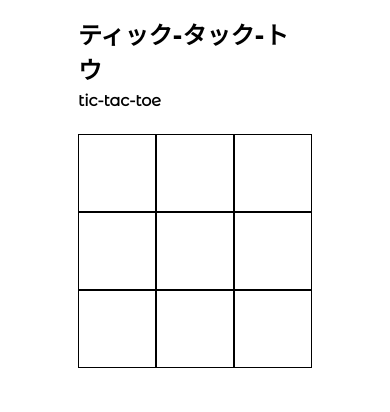
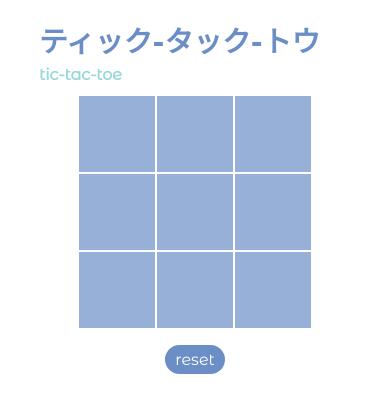
Before and after one commit to katesyberspace/tic-tac-toe, a plain HTML site: page index.html in a window 390 px wide. Drawn offline with Linux system fonts and the light colour scheme; a web font is replaced by a local one.

Commit message:
added reset button, added css styling

```diff
--- a/app.js
+++ b/app.js
@@ -2,6 +2,7 @@ var board = document.querySelector(".board");
 var rows = document.querySelectorAll(".row");
 var boxes = document.querySelectorAll(".row div");
 var winnerOutput = document.querySelector(".winner-output");
+var resetBtn = document.querySelector(".reset-btn");
 var winnerFound = false;
 var turnCount = 0;
 var matchingBoxes = [];
@@ -16,10 +17,10 @@ var getWinningBoxes = function(){
 
 var declareWinner = function(boxClass){
   if (boxClass === "player1"){
-    winnerOutput.textContent = "player one wins! click any box to start new game."
+    winnerOutput.textContent = "player one wins!"
   }
   else if (boxClass === "player2"){
-    winnerOutput.textContent = "player two wins! click any box to start new game."
+    winnerOutput.textContent = "player two wins!"
   }
 }
 
@@ -92,9 +93,8 @@ var runWinLogic = function(boxClass){
 
 var markBox = function(event){
   if (winnerFound === true){
-    resetGame();
+    return
   }
-
   //stop players from clicking the same box twice - if box already has a style class return
   if (event.target.classList != 0){
     return
@@ -113,9 +113,8 @@ var markBox = function(event){
   }
 
   //if there is no winner by turn 8, winnerOutput to show "Draw"
-  if (turnCount === 8 && winnerFound === false){
+  if (turnCount === 9 && winnerFound === false){
     winnerOutput.textContent = "game over - everybody wins";
-    setTimeout(resetGame, 4000);
   }
 
   else if (winnerFound === true){
@@ -131,15 +130,18 @@ var resetGame = function(){
   winnerOutput.textContent = "";
   winnerFound = false;
   winningBoxes.forEach(function(box){
-    box.style.border="1px solid black";
+    box.style.backgroundColor = "#97b0d8";
   })
   winningBoxes = [];
 }
 
 var showWinningBoxes  = function(){
   winningBoxes.forEach(function(box){
-    box.style.border="2px solid yellow";
+    box.style.backgroundColor = "#f7dfa1";
+    // box.style.box-shadow = "10px 10px 8px #888888";
   })
 }
 
 board.addEventListener("click", markBox);
+
+resetBtn.addEventListener("click", resetGame);
--- a/index.html
+++ b/index.html
@@ -35,7 +35,9 @@
   </main>
 
 
-  <footer></footer>
+  <footer>
+    <button class="reset-btn">reset</button>
+  </footer>
 
 
   <script src="app.js"></script>
--- a/style.css
+++ b/style.css
@@ -8,38 +8,51 @@ body {
 
 header {
   height: 10vh;
-  margin-bottom: 4vh;
+  margin-bottom: 6vh;
+}
+
+main {
+  padding-bottom: 5%;
 }
 
 h1 {
   font-family: 'Nico Moji', cursive;
-  font-size: 1.5em;
+  font-size: 4em;
   margin-bottom: 5px;
+  color: #6b8ec7;
 }
 
 h2 {
-  font-size: 1em;
-  margin-top: 0;
+  font-size: 2em;
+  color: #97d8d8;
+  margin: 0;
   font-family: 'Montserrat Alternates', sans-serif;
 }
 
 .winner-output {
+  margin-top:1vh;
   font-family: 'Montserrat Alternates', sans-serif;
-  font-size: .9em;
+  font-size: 1.2em;
+  color: #97b0d8;
 }
 
 .row {
   display: flex;
-  width: 60vw;
-  height: 20vw;
+  width: 600px;
+  height: 200px;
   margin: 0 auto;
 }
 
 .row div {
-  border: 1px solid black;
-  width: 60vw;
-  height: 20vw;
+  border: .5px solid white;
+  width: 600px;
+  height: 200px;
   text-align: center;
+  background-color: #97b0d8;
+}
+
+row div:first-child {
+  border-radius: 10px 0 0 0;
 }
 
 
@@ -57,31 +70,63 @@ h2 {
   background-size: 80%;
 }
 
-.highlight {
-  background-color: yellow;
+
+footer {
+  text-align: center;
+}
+
+.reset-btn {
+  border: none;
+  border-radius: 25px;
+  font-family: 'Montserrat Alternates', sans-serif;
+  color: #ffffff;
+  font-size: 1.5em;
+  background: #6b8ec7;
+  padding: 10px 20px 10px 20px;
+  text-decoration: none;
+  outline: none;
+}
+
+.reset-btn:hover {
+  background: #97d8d8;
+  text-decoration: none;
 }
 
 
-@media (min-width: 800px) {
+@media (max-width: 850px) {
+  body {
+    margin: 0 10%;
+  }
+
+  header {
+    height: 8vh;
+    margin-bottom: 1vh;
+  }
+
   h1 {
-
+    font-size: 1.8em;
   }
 
   h2 {
-
+    font-size: 1em;
   }
 
   .winner-output {
-
+    font-size: .8em;
   }
 
   .row {
-    width: 30vw;
-    height: 10vw;
+    width: 60vw;
+    height: 20vw;
   }
 
   .row div{
-    width: 30vw;
-    height: 10vw;
+    width: 60vw;
+    height: 20vw;
+  }
+
+  .reset-btn {
+    font-size: 1em;
+    padding: 5px 10px 5px 10px;
   }
 }
```
